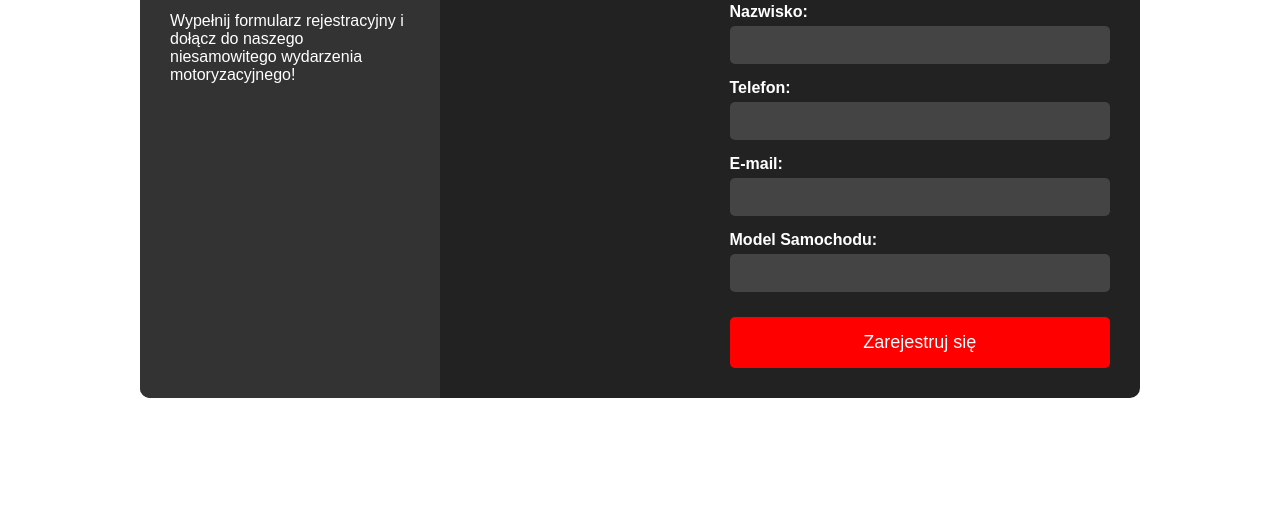
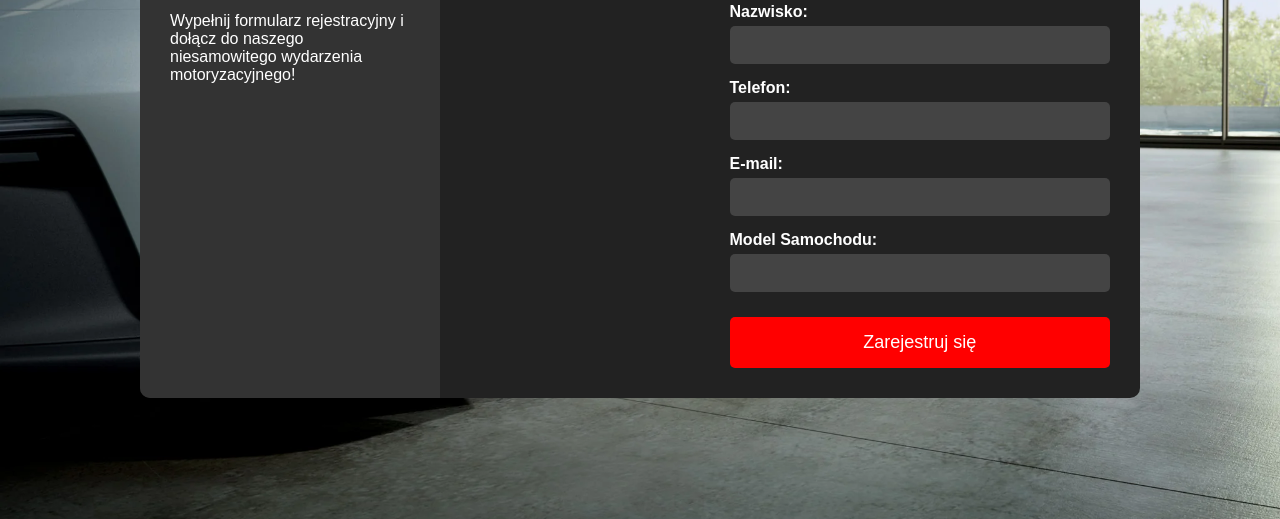
Before and after one commit to MuratYurttas/test2-strona, a plain HTML site: page register.html in a window 1280 px wide. Shown: the part 281-800 px from the top of the page. Drawn offline with Linux system fonts and the light colour scheme.

Commit message:
Update register.css

```diff
--- a/register.css
+++ b/register.css
@@ -110,6 +110,6 @@ nav {
     background-color: darkred;
 }
 body {
-    background: url('images/background.jpg') no-repeat center center fixed;
+    background: url('background.jpg') no-repeat center center fixed;
     background-size: cover;
 }
```
